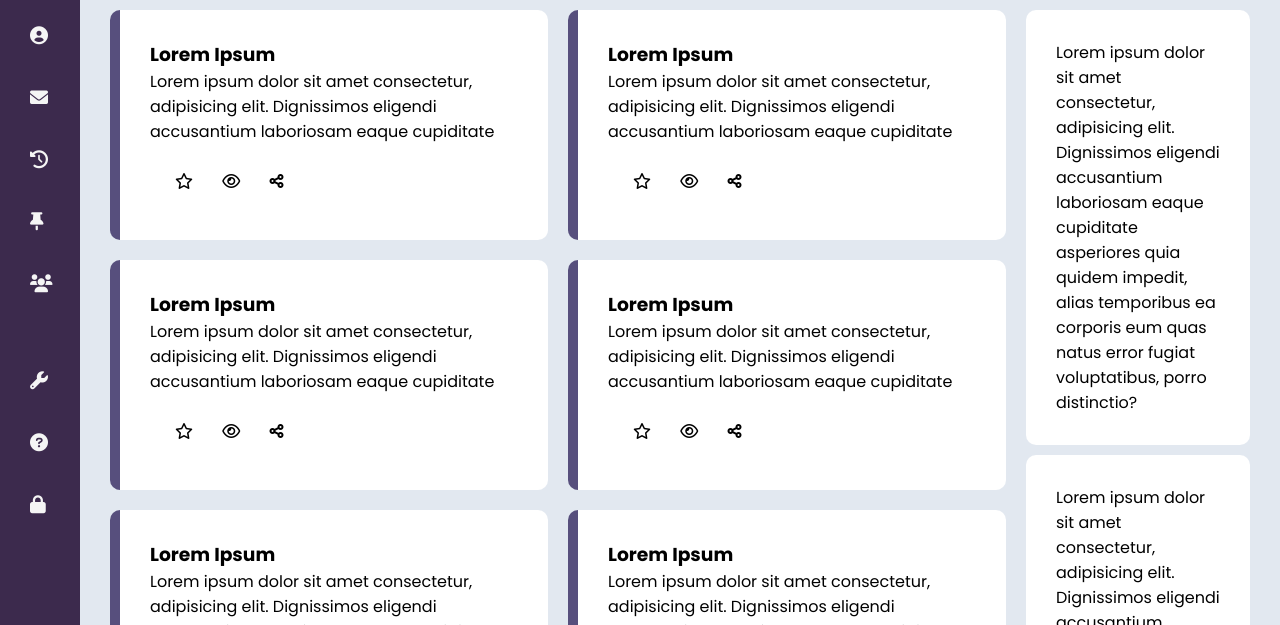
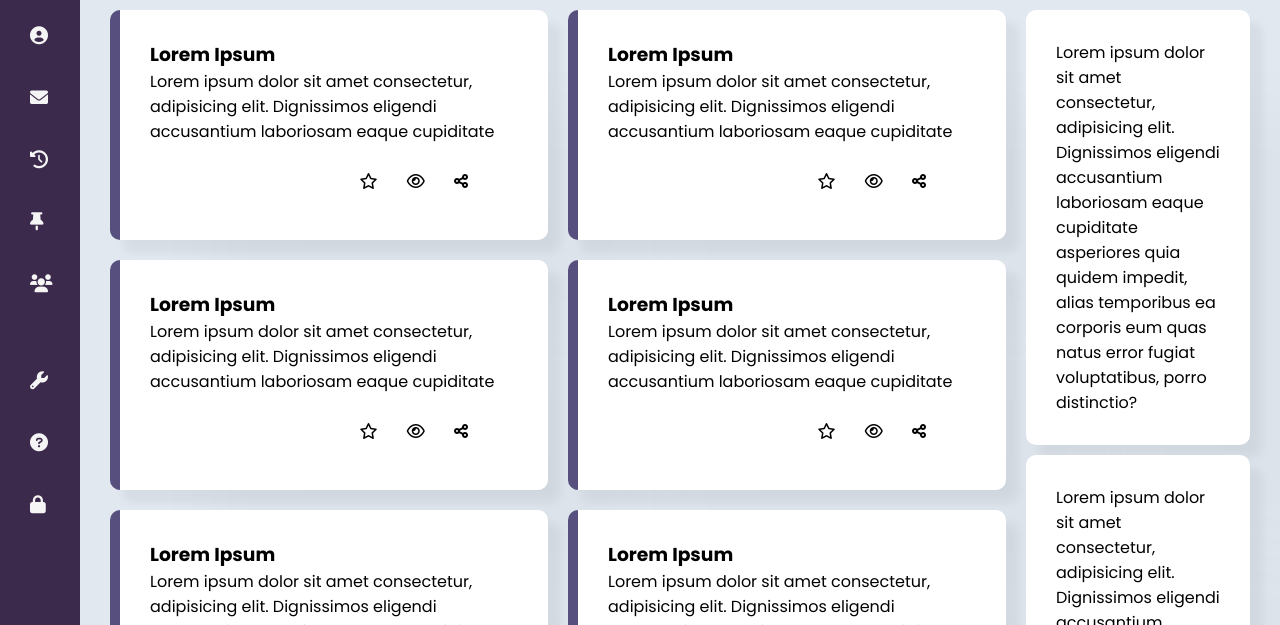
Before and after one commit to jzlvibora/odin-admin-dashboard, a plain HTML site: page index.html in a window 1280 px wide. Shown: the part 175-800 px from the top of the page. Drawn offline with Linux system fonts and the light colour scheme.

Commit message:
fixed alignment of card action icons

```diff
--- a/style.css
+++ b/style.css
@@ -12,7 +12,7 @@
     grid-template-columns:1fr 6fr;
     grid-template-rows:1fr 4.5fr;
     /* background-color:skyblue; */
-    height:100vh;
+    max-height:100vh;
     /* border:5px solid rgb(224, 24, 107); */
 
 }
@@ -213,12 +213,24 @@ header input[type=search]:focus{
 .card{
     background-color: white;
     padding:30px;
+    box-shadow:
+  12.5px 12.5px 10px rgba(0, 0, 0, 0.05),
+  100px 100px 80px rgba(0, 0, 0, 0.025)
+
+  ;
+
+
 
 }
 
 .projects .card{
     border-left: 10px solid #574f7d;
-    /* height:min-content; */
+    display:flex;
+    flex-direction: column;
+}
+
+.projects .action{
+    align-self: flex-end;
 }
 
 main div > div{
```
